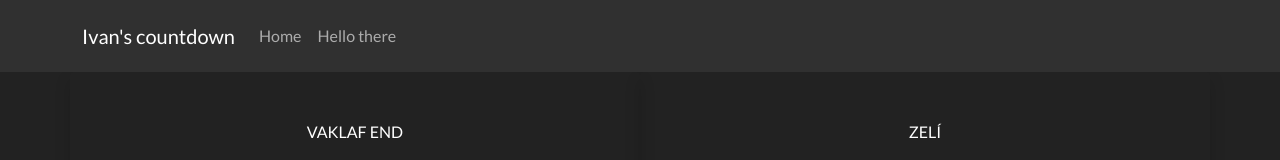
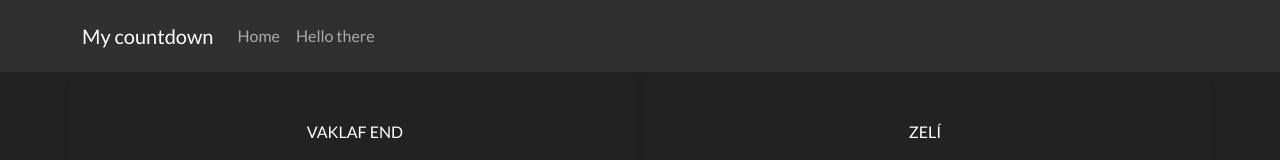
Before and after one commit to miv-1/new_countdown_app, a React (Create React App) app: page / in a window 1280 px wide. Shown: the top 160 px of the page. Built offline with nearby package versions, Linux system fonts and the light colour scheme.

Commit message:
main page update

```diff
--- a/public/index.html
+++ b/public/index.html
@@ -24,7 +24,7 @@
       work correctly both with client-side routing and a non-root public URL.
       Learn how to configure a non-root public URL by running `npm run build`.
     -->
-    <title>Ivan's countdown</title>
+    <title>My countdown</title>
   </head>
   <body>
     <noscript>You need to enable JavaScript to run this app.</noscript>
--- a/src/components/Header.js
+++ b/src/components/Header.js
@@ -7,7 +7,7 @@ function Header() {
       <header>
         <Navbar bg="dark" variant="dark" expand="lg" collapseOnSelect>
           <Container>
-            <Navbar.Brand href="/">Ivan's countdown</Navbar.Brand>
+            <Navbar.Brand href="/">My countdown</Navbar.Brand>
             <Navbar.Toggle aria-controls="basic-navbar-nav" />
             <Navbar.Collapse id="basic-navbar-nav">
               <Nav className="mr-auto">
@@ -16,10 +16,6 @@ function Header() {
               <Nav className="mr-auto header;">
                 <Nav.Link href="/HelloThere">Hello there</Nav.Link>
               </Nav>
-              <Nav
-                className="justify-content-end"
-                style={{ width: "100%" }}
-              ></Nav>
             </Navbar.Collapse>
           </Container>
         </Navbar>
```
